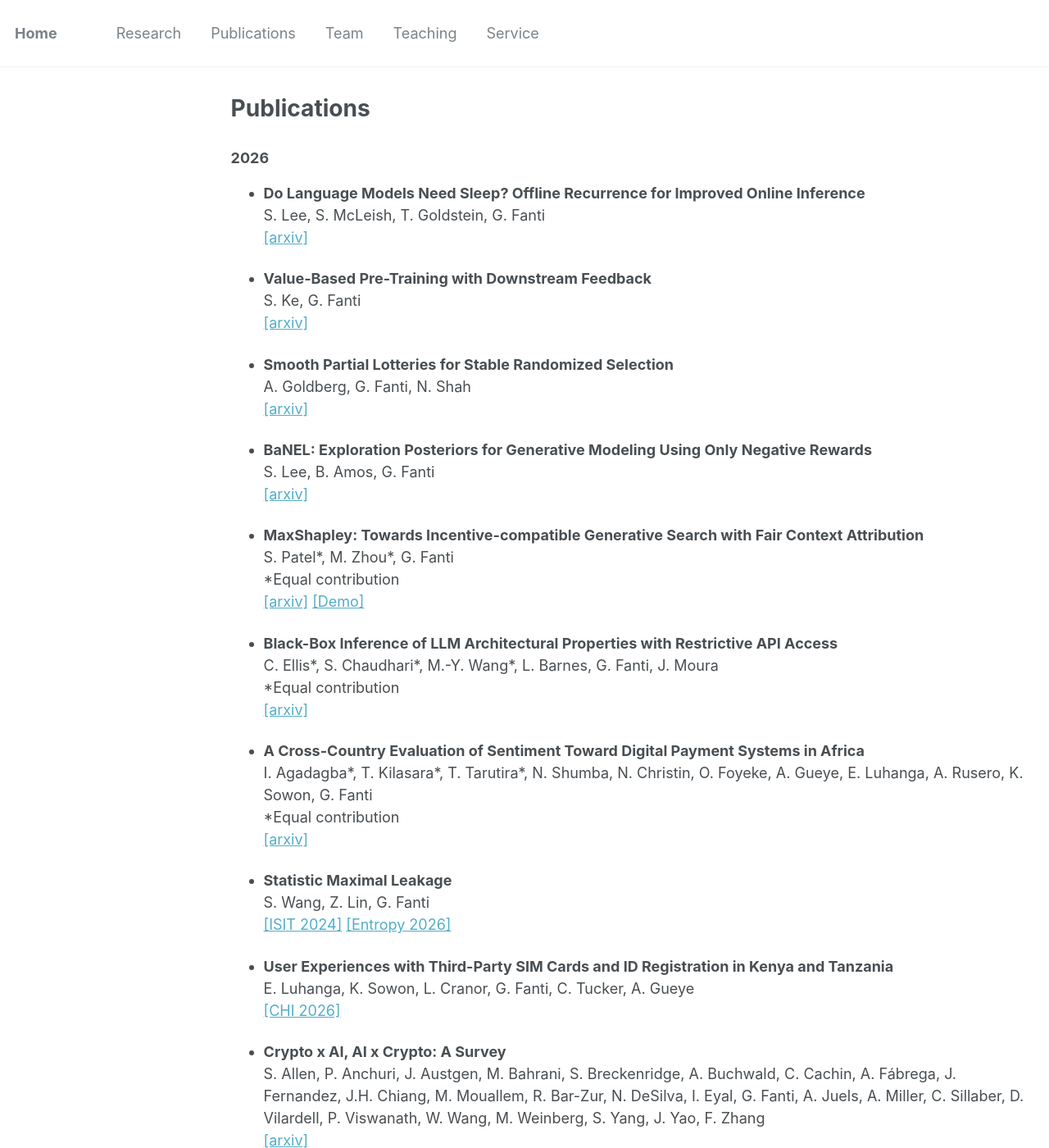
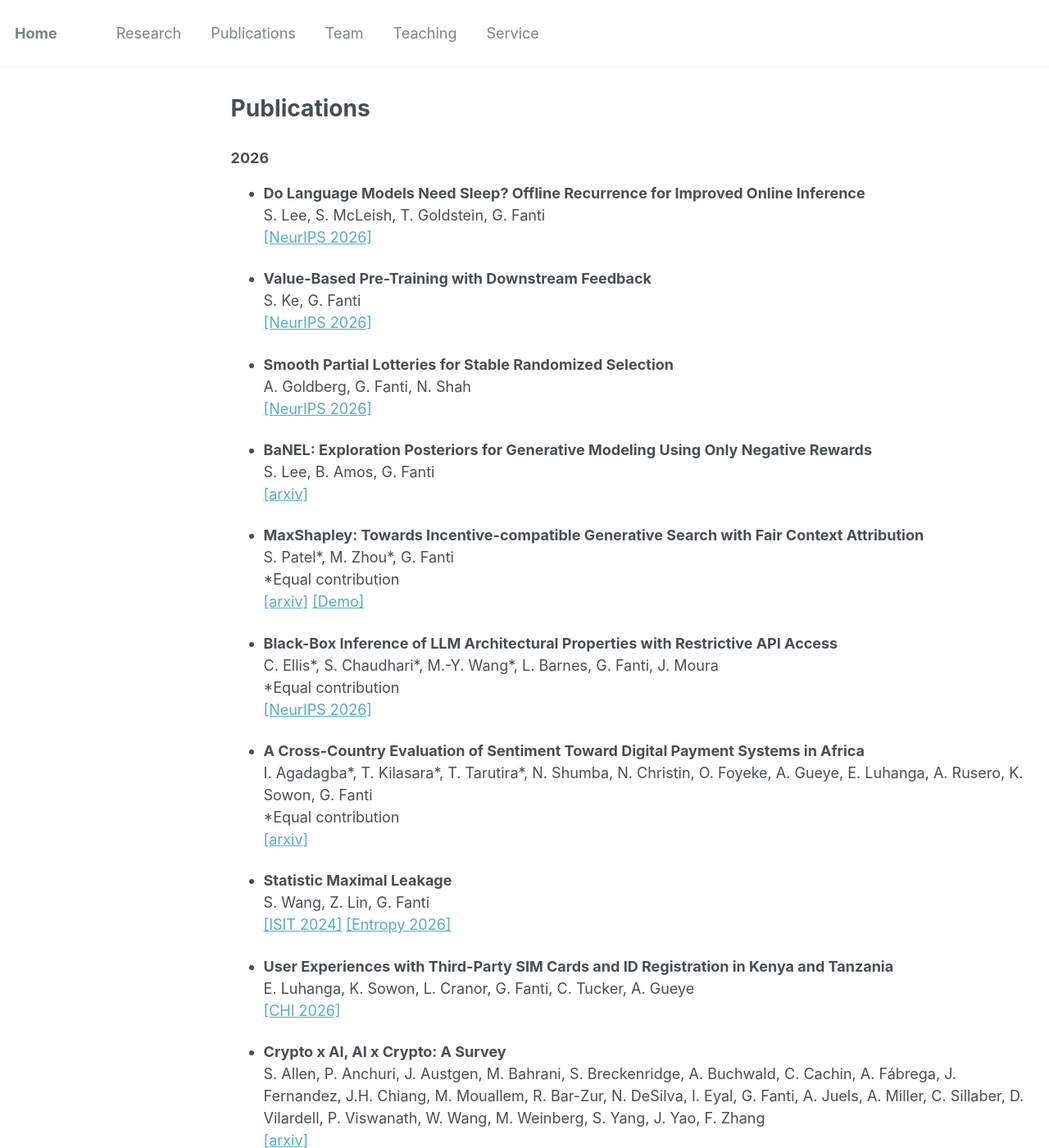
Before and after one commit to gfanti/gfanti.github.io, a Jekyll site: the page built from _pages/publications.md, in a window 1280 px wide and 1400 px high. Shown: the whole window at 82% size. Built offline with Jekyll 4.4.1, drawn with Linux system fonts in a browser that asks for light colours.

Commit message:
updated neurips

```diff
--- a/_pages/publications.md
+++ b/_pages/publications.md
@@ -7,18 +7,18 @@ author_profile: false
 ### 2026
 * <b>Do Language Models Need Sleep? Offline Recurrence for Improved Online Inference</b>
 <br>S. Lee, S. McLeish, T. Goldstein, G. Fanti
-<br> <a href="https://arxiv.org/abs/2605.26099">[arxiv]</a>
+<br> <a href="https://arxiv.org/abs/2605.26099">[NeurIPS 2026]</a>
 <br>
 
 * <b>Value-Based Pre-Training with Downstream Feedback</b>
 <br>S. Ke, G. Fanti
-<br> <a href="https://arxiv.org/abs/2601.22108">[arxiv]</a>
+<br> <a href="https://arxiv.org/abs/2601.22108">[NeurIPS 2026]</a>
 <br>
 
 
 * <b>Smooth Partial Lotteries for Stable Randomized Selection</b>
 <br>A. Goldberg, G. Fanti, N. Shah
-<br> <a href="https://arxiv.org/abs/2605.20069">[arxiv]</a>
+<br> <a href="https://arxiv.org/abs/2605.20069">[NeurIPS 2026]</a>
 <br>
 
 * <b>BaNEL: Exploration Posteriors for Generative Modeling Using Only Negative Rewards</b>
@@ -39,7 +39,7 @@ author_profile: false
 * <b>Black-Box Inference of LLM Architectural Properties with Restrictive API Access</b>
 <br>C. Ellis\*, S. Chaudhari\*, M.-Y. Wang\*, L. Barnes, G. Fanti, J. Moura
 <br>\*Equal contribution
-<br> <a href="https://arxiv.org/abs/2607.01313">[arxiv]</a>
+<br> <a href="https://arxiv.org/abs/2607.01313">[NeurIPS 2026]</a>
 <br>
 
 * <b>A Cross-Country Evaluation of Sentiment Toward Digital Payment Systems in Africa</b>
```
Also changed, not shown: _pages/about.md (+1 -1 lines).
